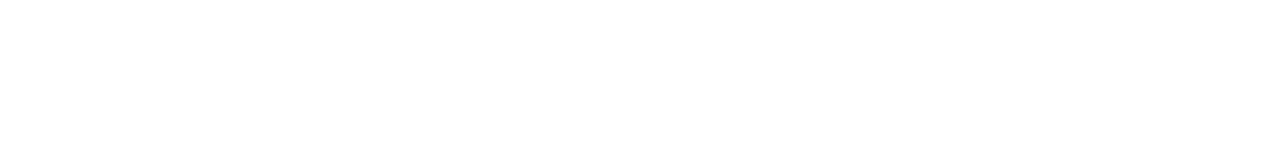
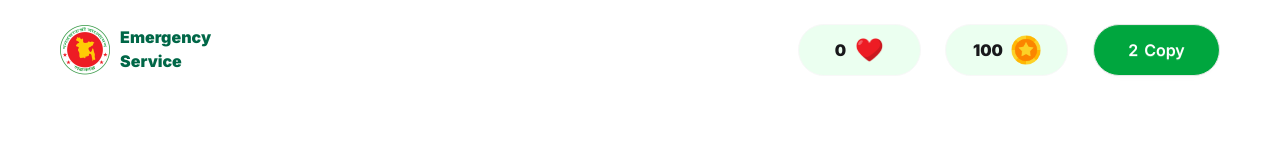
Before and after one commit to Smswad/Programming-Hero-A5, a plain HTML site: page index.html in a window 1280 px wide. Drawn offline with nearby package versions, Linux system fonts and the light colour scheme.

Commit message:
Static Navbar has been added

```diff
--- a/index.html
+++ b/index.html
@@ -8,6 +8,10 @@
 
     <!-- Favicon -->
     <link rel="shortcut icon" href="assets/favicon.png" type="image/x-icon">
+    <!-- Google Font(Inter) import -->
+    <style>
+        @import url('https://fonts.googleapis.com/css2?family=Inter:ital,opsz,wght@0,14..32,100..900;1,14..32,100..900&display=swap');
+    </style>
     <!-- CSS -->
     <link rel="stylesheet" href="style.css">
     <!-- daisyUI cdn -->
@@ -20,9 +24,34 @@
 
 <body>
     <header>
+        <!-- NavBar Section -->
+        <div
+            class="inter-normal flex flex-row justify-between items-center pt-[1.5rem] pr-[3.75rem] pb-[1.5rem] pl-[3.75rem]">
+            <!-- Website Name & Logo -->
+            <div class="flex flex-row">
+                <img class="w-[3.13rem] h-[3.13rem]" src="assets/logo.png" alt="">
+                <h3 class="ml-[0.625rem] text-[#006747] font-black text-base">Emergency <br> Service</h3>
+            </div>
+            <div>
+                <!-- Heart Badge -->
+                <span
+                    class="badge bg-[#41ff6b1a] h-[3.25rem] w-[7.69rem] rounded-[3.125rem] p-[0.75rem] mr-[1.25rem]"><span
+                        class="font-black text-[1rem]">0</span><img class="w-[1.88rem] h-[1.88rem]"
+                        src="assets/heart.png" alt=""></span>
+                <!-- Coin Badge -->
+                <span class="badge bg-[#41ff6b1a] h-[3.25rem] w-[7.69rem] rounded-[3.125rem] mr-[1.25rem]"><span
+                        class="font-black text-[1rem]">100</span><img class="w-[1.88rem] h-[1.88rem]"
+                        src="assets/coin.png" alt=""></span>
+                <!-- Copy Button -->
+                <button
+                    class="btn text-[#ffffff] bg-[#00a63e] h-[3.25rem] w-[7.94rem] rounded-[3.125rem] font-semibold text-[1rem]"><span>2</span>
+                    Copy</button>
+            </div>
+        </div>
 
     </header>
     <main>
+        <!-- main bg color: rgba(245, 255, 246, 1) -->
 
     </main>
     <footer>
--- a/style.css
+++ b/style.css
@@ -0,0 +1,5 @@
+.inter-normal {
+    font-family: "Inter", sans-serif;
+    font-optical-sizing: auto;
+    font-style: normal;
+}
```
